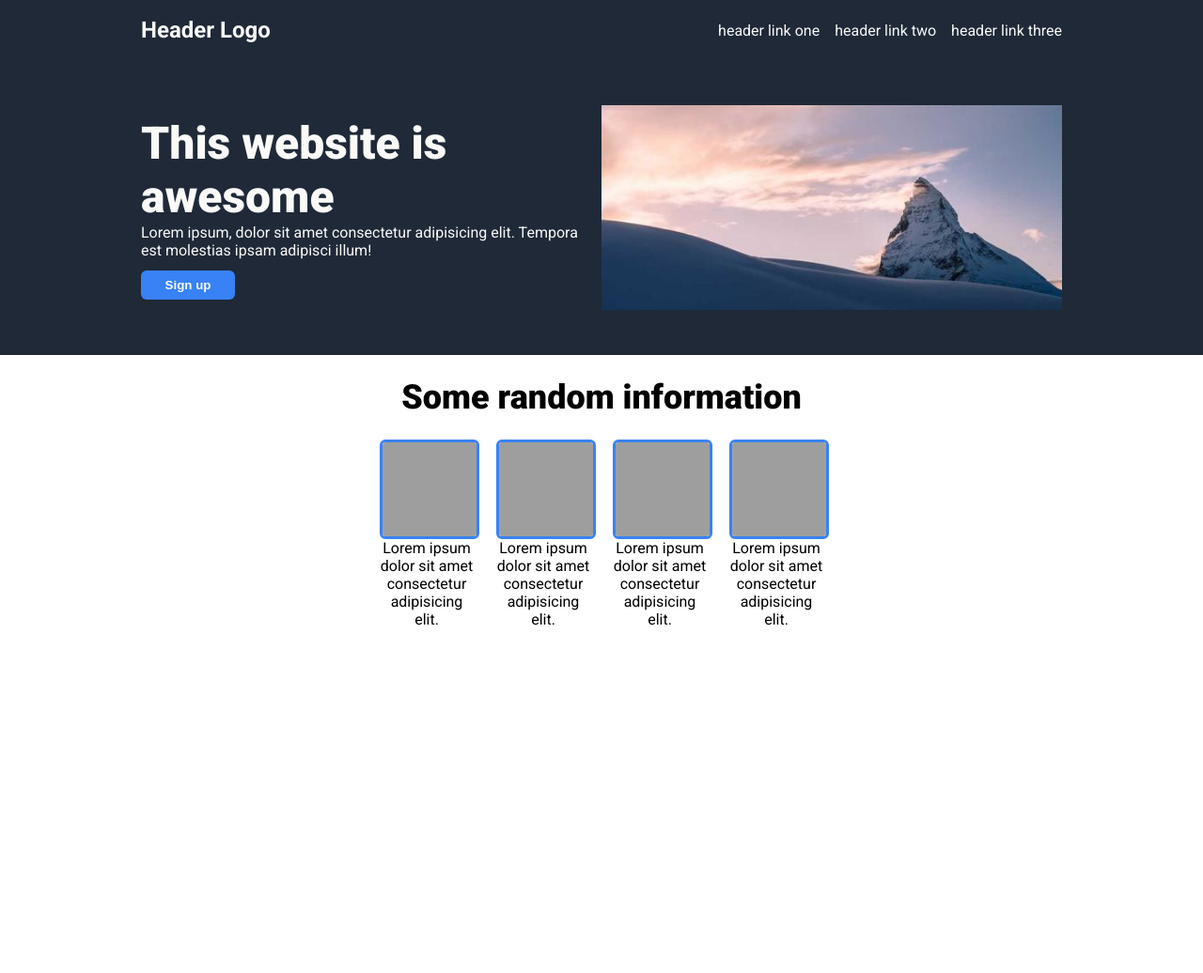
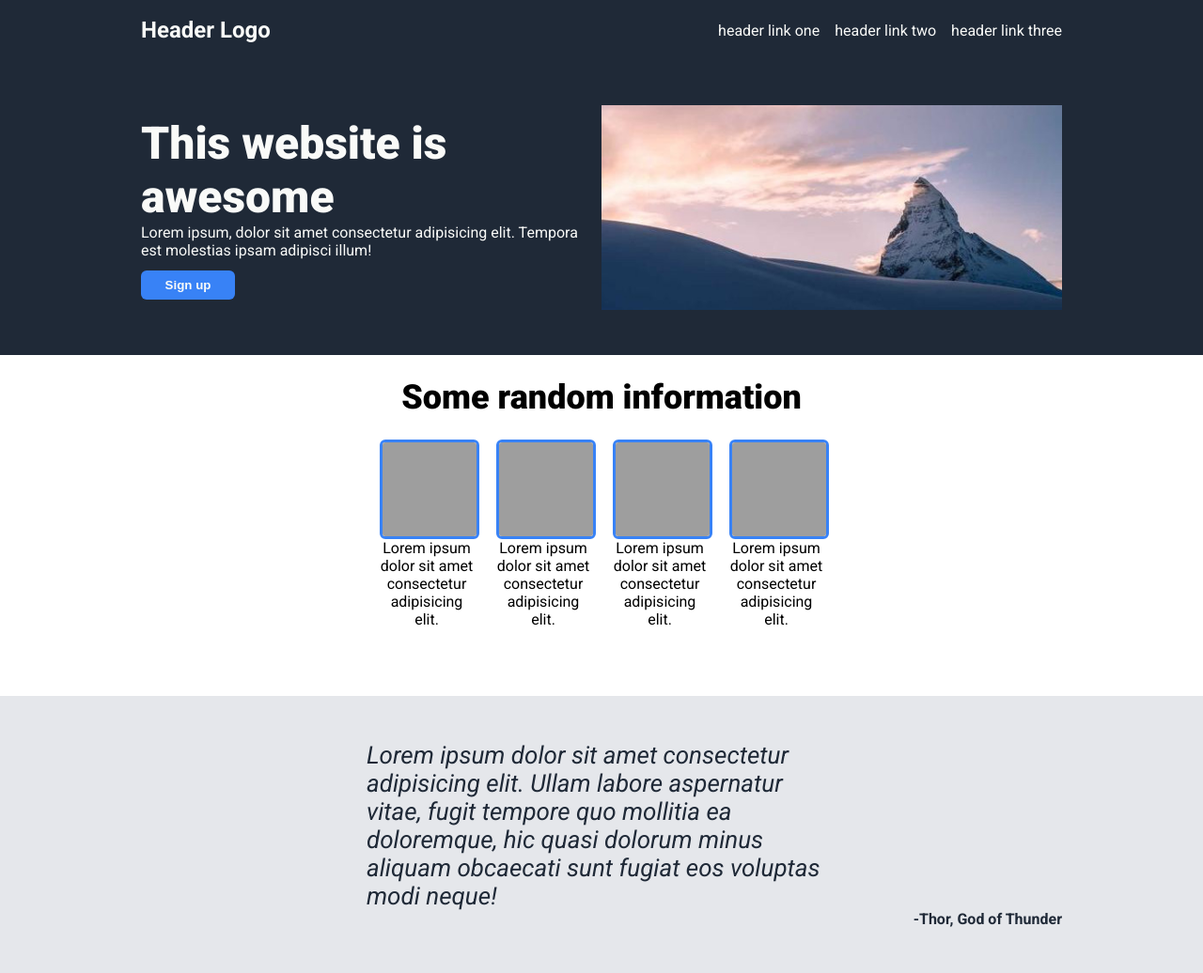
Before and after one commit to EryaOvimpakt/landing-page-exercise, a plain HTML site: page index.html in a window 1280 px wide. Shown: the whole page at 94% size. Before the commit the page ends 800 px from the top, so only its background shows below. Drawn offline with Linux system fonts and the light colour scheme; grey boxes are pictures that could not be loaded.

Commit message:
Added and styled quote section

```diff
--- a/index.html
+++ b/index.html
@@ -47,5 +47,9 @@
             </div>
         </div>
     </div>
+    <div class="quote">
+        <div class="text">Lorem ipsum dolor sit amet consectetur adipisicing elit. Ullam labore aspernatur vitae, fugit tempore quo mollitia ea doloremque, hic quasi dolorum minus aliquam obcaecati sunt fugiat eos voluptas modi neque!</div>
+        <div class="author">-Thor, God of Thunder</div>
+    </div>
 </body>
 </html>
--- a/style.css
+++ b/style.css
@@ -93,5 +93,24 @@ button {
     border-radius: 6px;
     width: inherit;
     height: 100px;
+}
 
+.quote {
+    background: #E5E7EB;
+    display: flex;
+    flex-direction: column;
+    align-items: center;
+    padding: 48px 150px;
+    color: #1F2937;
 }
+
+.text {
+    max-width: 500px;
+    font-style: italic;
+    font-size: 26px;
+}
+
+.author {
+    align-self: flex-end;
+    font-weight: 700;
+}
```
